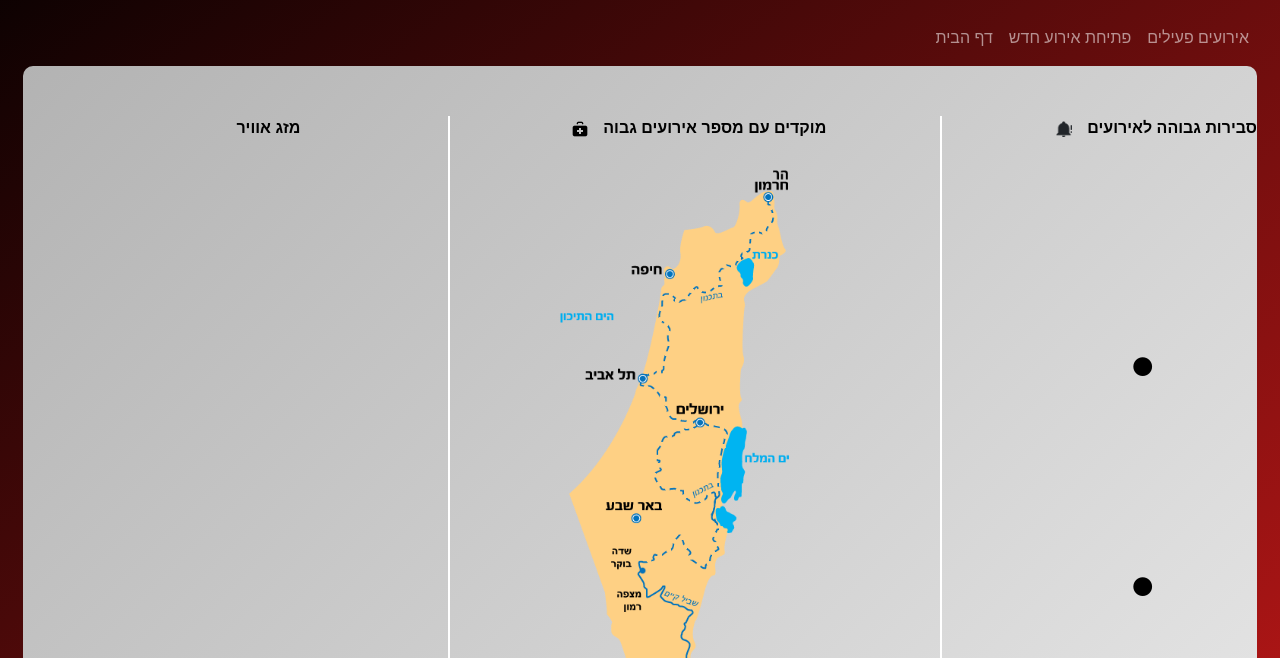
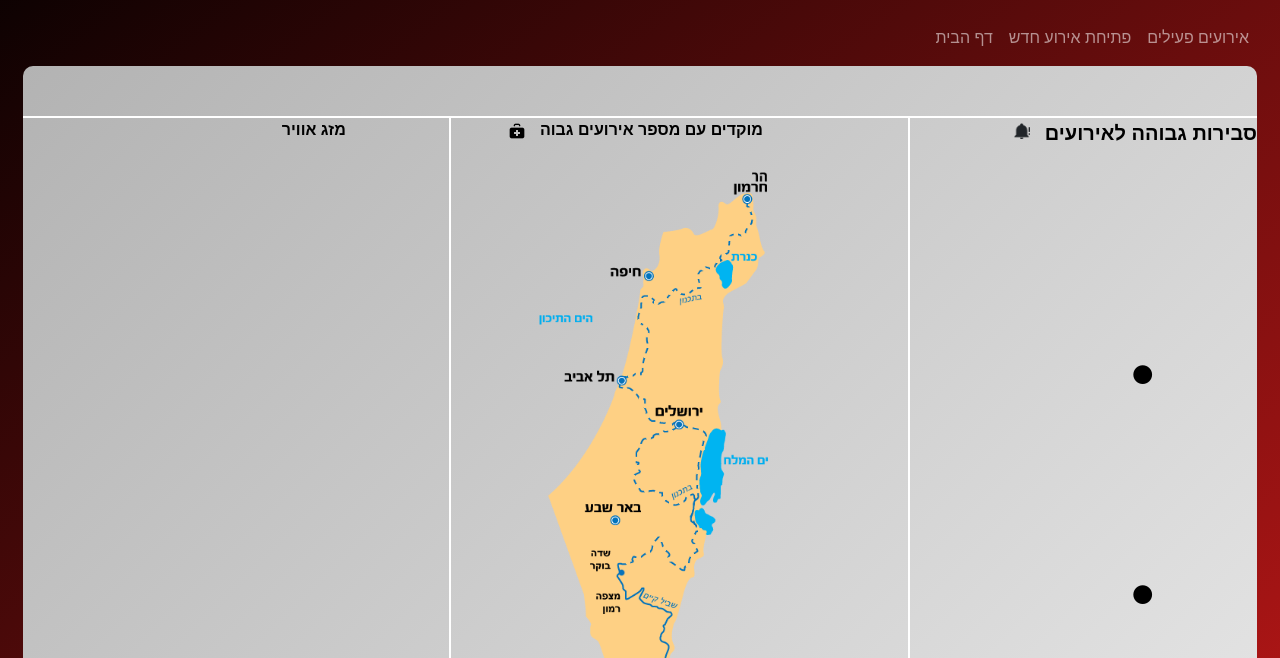
Before and after one commit to DaniellaElbaz/proj_2-client, a plain HTML site: page madaHomePage.html in a window 1280 px wide. Shown: the part 142-800 px from the top of the page. Drawn offline with nearby package versions, Linux system fonts and the light colour scheme; no server answers.

Commit message:
fix line

```diff
--- a/css/style.css
+++ b/css/style.css
@@ -1877,10 +1877,37 @@ textarea {
     background-color: white;
     height:28px;
     position: relative;
-    left: 13%;
+    left: 14%;
     height:85vh
 }
 .headerItemWether {
     position: relative;
     left: 10%;
 }
+.horizontalDivider {
+    width: 100%;
+    height: 2px;
+    background-color: white;
+    position: relative;
+    top: 30px;
+}
+.horizontalDivider2 {
+    height: 2px;
+    background-color: white;
+    margin-top: 20%;
+}
+.weather-title {
+    position: relative;
+    left: 14%;
+}
+
+.high-events-title {
+    position: relative;
+    right: 15%;
+}
+
+.high-possibility-title {
+    font-size: 20px;
+    font-weight: bold;
+
+}
--- a/madaHomePage.html
+++ b/madaHomePage.html
@@ -40,12 +40,13 @@
         </header>
         <main>
             <div class="mainContainer">
+                <div class="horizontalDivider"></div>
                 <div class="headerRow">
-                    <p class="headerItemWether">מזג אוויר</p>
+                    <p class="header-item weather-title">מזג אוויר</p>
                     <div class="dividerLeft"></div>
                     <div class="highlighted-container">
                         <div class="header-and-map">
-                            <p class="header-item highlighted">
+                            <p class="header-item high-events-title">
                                 <img src="images/aid-kit.png" alt="Location Icon" class="icon aid-kit-icon">
                                 מוקדים עם מספר אירועים גבוה
                             </p>
@@ -57,7 +58,10 @@
                     <div class="divider"></div>
                     <div class="contentWrapper">
                         <div class="section">
-                            <p class="header-item"><img src="images/alert-Icon_1.png" alt="Alert Icon" class="icon alert1-icon"> סבירות גבוהה לאירועים</p>
+                            <p class="header-item high-possibility-title">
+                                <img src="images/alert-Icon_1.png" alt="Alert Icon" class="icon alert1-icon">
+                                סבירות גבוהה לאירועים
+                            </p>
                             <section id="dataAndTime"></section>
                             <section id="highPossibilityEvents">
                                 <div class="eventDiv"><span class="bullet-point">•</span></div>
```
